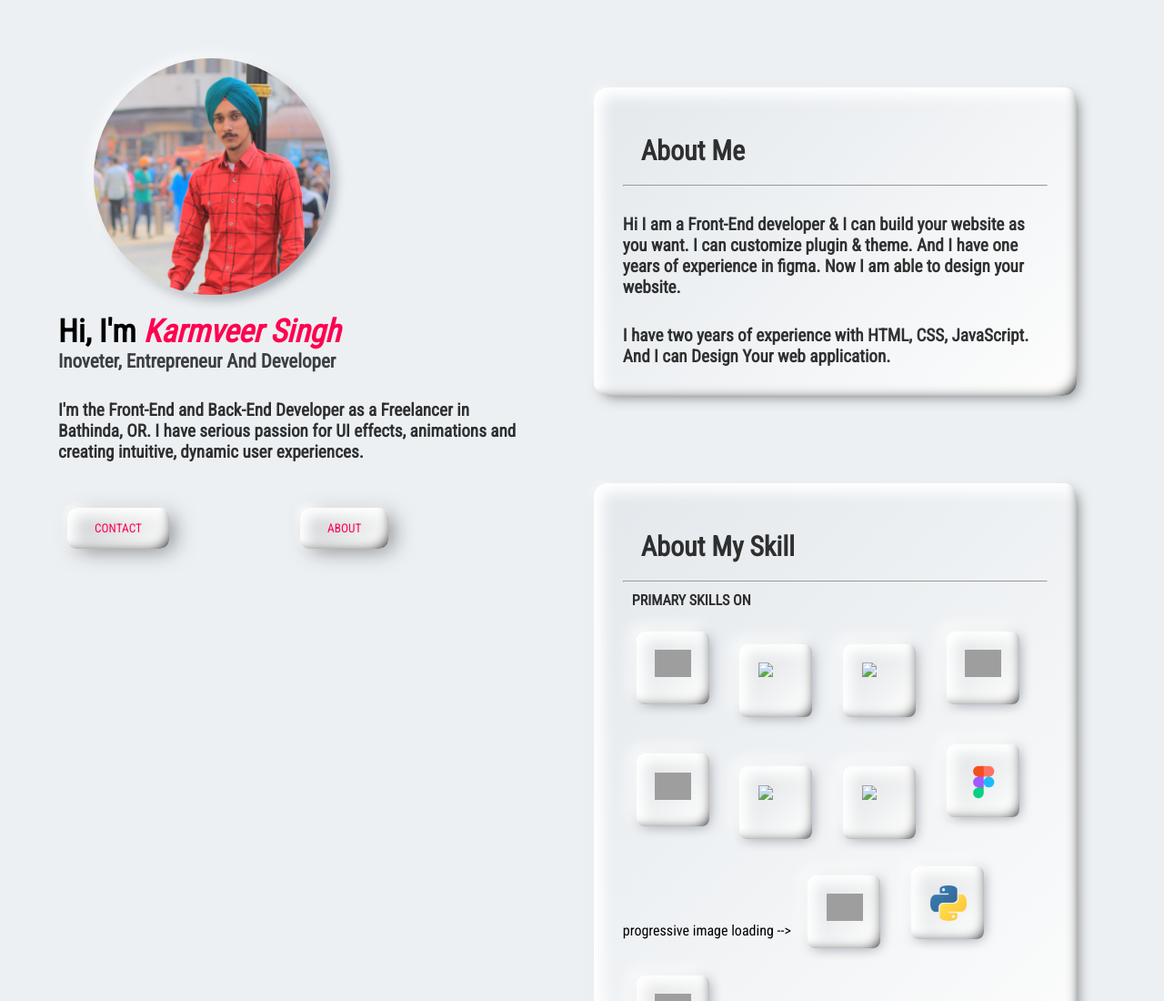
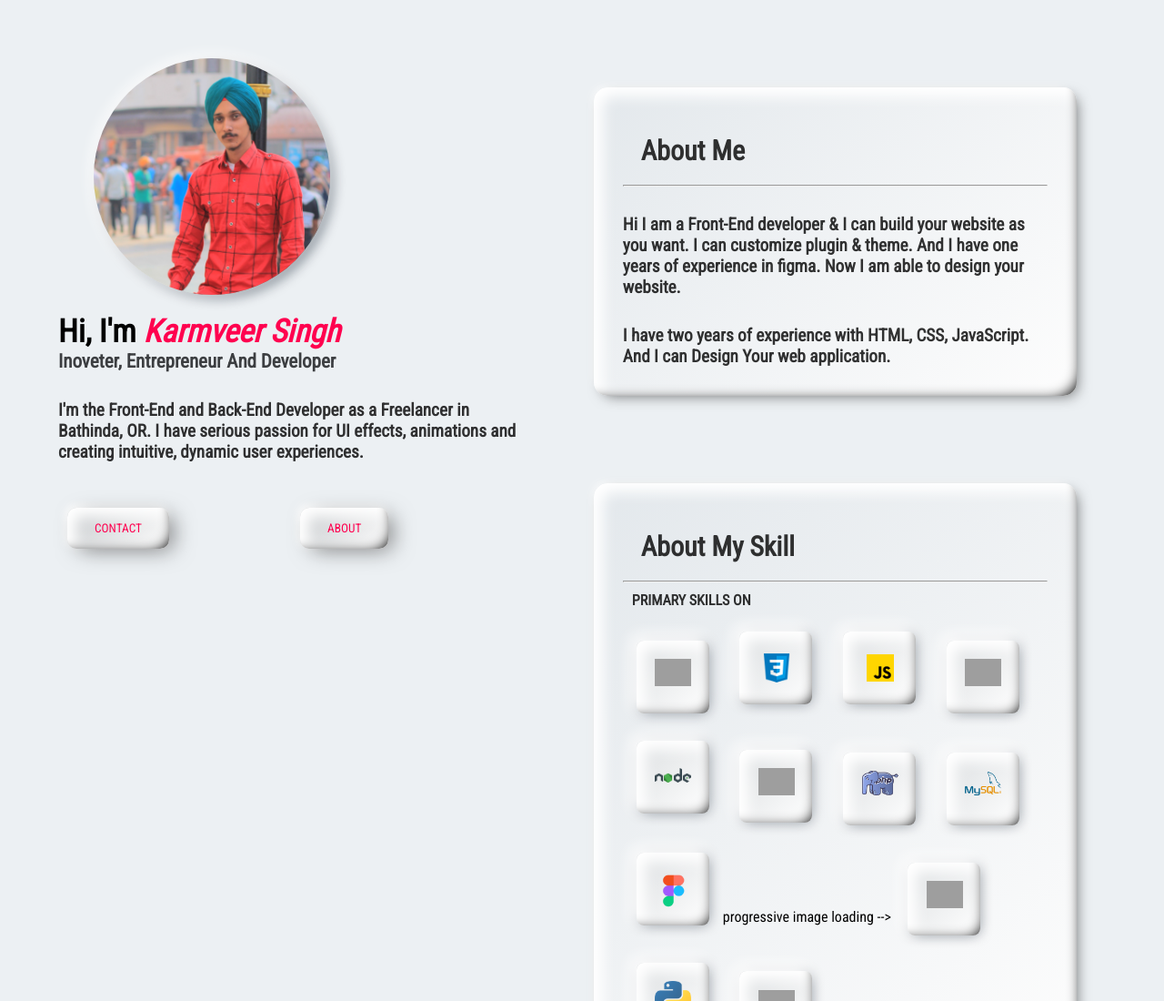
Before and after one commit to karmveersarwara/my, a plain HTML site: page index.html in a window 1280 px wide. Shown: the top 1100 px of the page at 91% size. Drawn offline with Linux system fonts and the light colour scheme; grey boxes are pictures that could not be loaded.

Commit message:
Update index.html

```diff
--- a/index.html
+++ b/index.html
@@ -35,12 +35,13 @@
 	 		<h4 style="padding: 10px;">PRIMARY SKILLS ON</h4>
 	 		<ul id="sbox"><!--progressive image loading -->
 				<li class="sbox"><img src="https://rainbowit.net/html/inbio/assets/images/icons/icons-18.png"><span class="tooltip">Html</span></li>
-				<li class="sbox"><img src="img/css3.png"><span class="tooltip">CSS</span></li>
-				<li class="sbox"><img src="img/javascript.png"><span class="tooltip">Javascript</span></li>
+				<li class="sbox"><img src="Social/css3.png"><span class="tooltip">CSS</span></li>
+				<li class="sbox"><img src="Social/javascript.png"><span class="tooltip">Javascript</span></li>
 				<li class="sbox"><img src="https://rainbowit.net/html/inbio/assets/images/icons/icons-16.png"><span class="tooltip">React js</span></li>
+				<li class="sbox"><img src="Social/nodejs.png"><span class="tooltip">Node js</span></li>
 	 			<li class="sbox"><img src="https://rainbowit.net/html/inbio/assets/images/icons/icons-17.png"><span class="tooltip">Vue js </span></li>
-				<li class="sbox"><img src="img/php.png"><span class="tooltip">PHP</span></li>
-				<li class="sbox"><img src="img/mysql.png"><span class="tooltip">MYSQL</span></li>
+				<li class="sbox"><img src="Social/php.png"><span class="tooltip">PHP</span></li>
+				<li class="sbox"><img src="Social/mysql.png"><span class="tooltip">MYSQL</span></li>
 <!-- 	 			<!--<li class="sbox"><img src="https://rainbowit.net/html/inbio/assets/images/icons/icons-01.png"> <span class="tooltip">Invision</span> </li>
 	 			<li class="sbox"><img src="https://rainbowit.net/html/inbio/assets/images/icons/icons-02.png"> <span class="tooltip">Sketch</span></li> -->
 	 			<li class="sbox"><img src="Social/icons03.png"><span class="tooltip">Figma</span></li>progressive image loading -->
```
